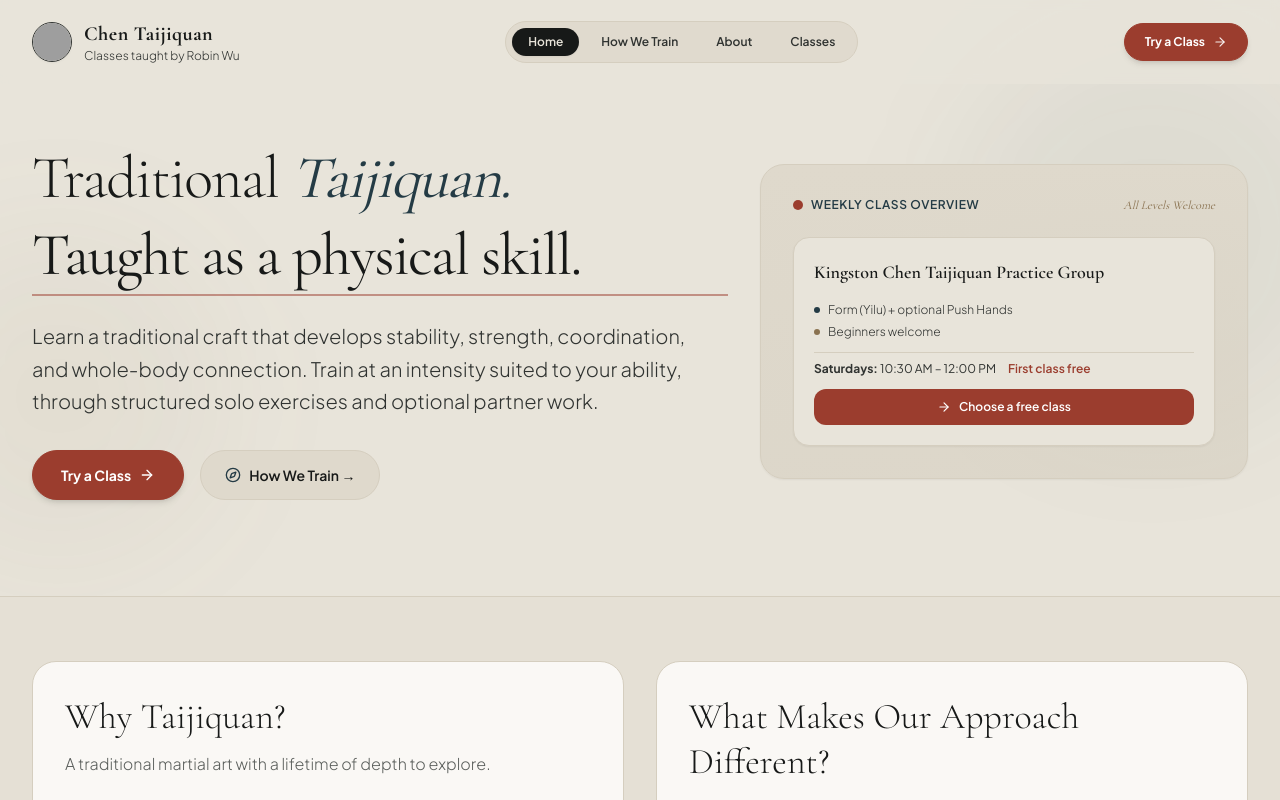
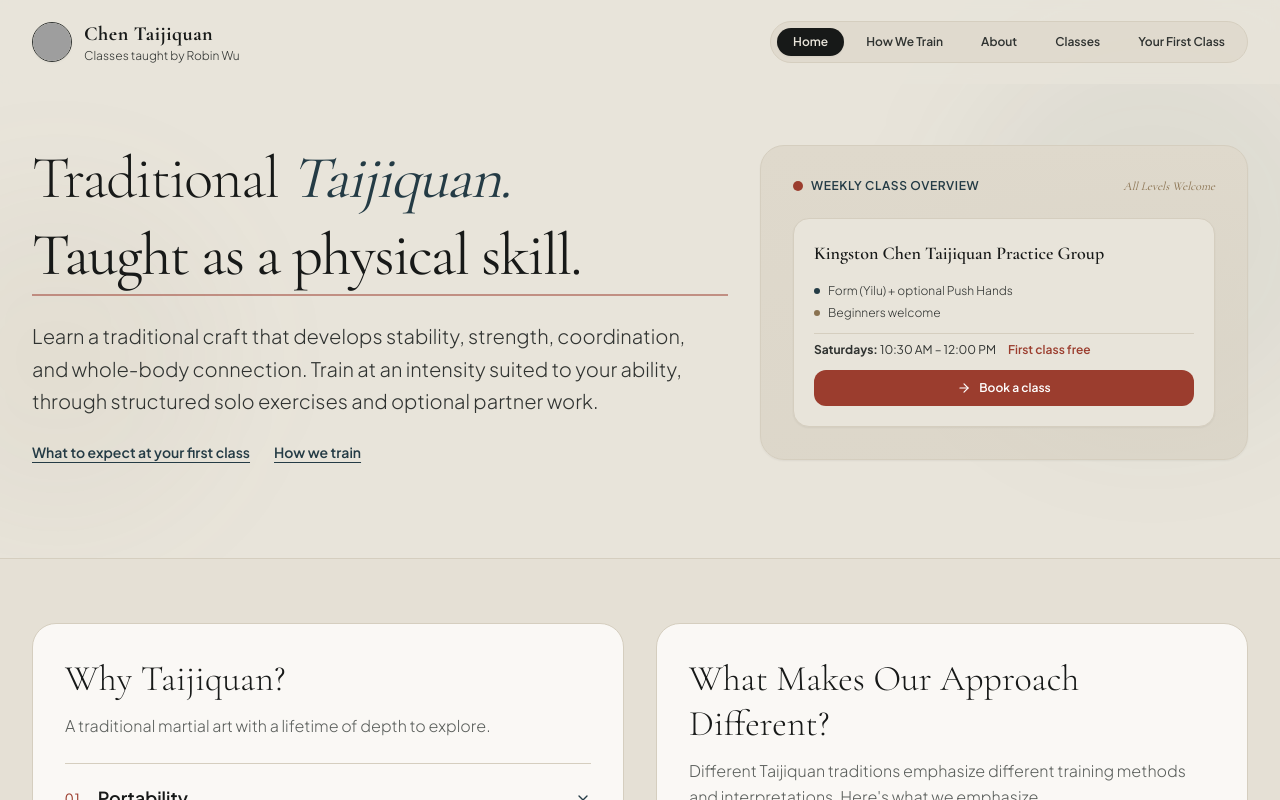
Before and after one commit to RobinfWu/taiji-meetup, a Next.js app: page / in a window 1280 px wide. Shown: the top 800 px of the page. Built offline with nearby package versions, Linux system fonts and the light colour scheme; grey boxes are pictures that could not be loaded.

Commit message:
update: simplify the Try a Class buttons

```diff
--- a/app/components/HeroSection.tsx
+++ b/app/components/HeroSection.tsx
@@ -3,7 +3,7 @@
 import React from "react";
 import Link from "next/link";
 import { TAIJI_DATA, ClassSession } from "../data/taijiData";
-import { ArrowRight, Compass } from "lucide-react";
+import { ArrowRight } from "lucide-react";
 
 interface HeroSectionProps {
   onNavigateTab?: (tabId: string) => void;
@@ -33,22 +33,20 @@ export const HeroSection: React.FC<HeroSectionProps> = () => {
               {TAIJI_DATA.hero.subText}
             </p>
 
-            {/* CTA Action Buttons */}
-            <div className="pt-2 flex flex-col sm:flex-row items-stretch sm:items-center space-y-3 sm:space-y-0 sm:space-x-4">
+            {/* First-class guidance and training information */}
+            <div className="flex flex-col items-start gap-x-6 gap-y-4 sm:flex-row sm:flex-wrap sm:items-center">
               <Link
                 href="/start"
-                className="inline-flex items-center justify-center space-x-2 bg-[#9B3D2E] hover:bg-[#7D3024] text-white px-7 py-3.5 rounded-full text-sm font-bold shadow-md transition-all duration-200 cursor-pointer active:scale-98 border border-[#9B3D2E]"
+                className="text-sm font-semibold text-[#243B45] hover:text-[#9B3D2E] underline decoration-current decoration-1 underline-offset-4 transition-colors focus-visible:outline-2 focus-visible:outline-offset-4 focus-visible:outline-[#243B45]"
               >
-                <span>Try a Class</span>
-                <ArrowRight className="w-4 h-4 text-white" />
+                What to expect at your first class
               </Link>
 
               <Link
                 href="/method"
-                className="inline-flex items-center justify-center space-x-2 bg-[#DFD9CC] hover:bg-[#D5CEBF] border border-[#D5CEBF] text-[#171918] px-6 py-3.5 rounded-full text-sm font-semibold transition-all duration-200 cursor-pointer"
+                className="text-sm font-semibold text-[#243B45] hover:text-[#9B3D2E] underline decoration-current decoration-1 underline-offset-4 transition-colors focus-visible:outline-2 focus-visible:outline-offset-4 focus-visible:outline-[#243B45]"
               >
-                <Compass className="w-4 h-4 text-[#243B45]" />
-                <span>How We Train →</span>
+                How we train
               </Link>
             </div>
           </div>
@@ -99,7 +97,7 @@ export const HeroSection: React.FC<HeroSectionProps> = () => {
                   className="w-full mt-3 py-2.5 bg-[#9B3D2E] hover:bg-[#7D3024] text-white text-xs font-semibold rounded-xl transition-colors flex items-center justify-center space-x-2 cursor-pointer"
                 >
                   <ArrowRight aria-hidden="true" className="w-3.5 h-3.5" />
-                  <span>Choose a free class</span>
+                  <span>Book a class</span>
                 </Link>
               </div>
             </div>
--- a/app/components/Navbar.tsx
+++ b/app/components/Navbar.tsx
@@ -4,7 +4,7 @@ import React, { useState, useEffect } from "react";
 import Link from "next/link";
 import { usePathname } from "next/navigation";
 import { TAIJI_DATA } from "../data/taijiData";
-import { Menu, X, ArrowRight } from "lucide-react";
+import { Menu, X } from "lucide-react";
 
 interface NavbarProps {
   activeTab?: string;
@@ -29,6 +29,7 @@ export const Navbar: React.FC<NavbarProps> = () => {
     { href: "/method", label: "How We Train" },
     { href: "/about", label: "About" },
     { href: "/classes", label: "Classes" },
+    { href: "/start", label: "Your First Class" },
   ];
 
   return (
@@ -61,13 +62,14 @@ export const Navbar: React.FC<NavbarProps> = () => {
         </Link>
 
         {/* Desktop Navigation Links */}
-        <nav className="hidden md:flex items-center space-x-1 lg:space-x-1.5 bg-[#DFD9CC]/90 p-1.5 rounded-full border border-[#D5CEBF]">
+        <nav className="hidden lg:flex items-center space-x-1 lg:space-x-1.5 bg-[#DFD9CC]/90 p-1.5 rounded-full border border-[#D5CEBF]">
           {navItems.map((item) => {
             const isActive = pathname === item.href;
             return (
               <Link
                 key={item.href}
                 href={item.href}
+                aria-current={isActive ? "page" : undefined}
                 className={`px-4 py-1.5 rounded-full text-xs font-semibold transition-all duration-200 cursor-pointer ${
                   isActive
                     ? "bg-[#171918] text-[#E8E4DA] shadow-xs"
@@ -80,29 +82,14 @@ export const Navbar: React.FC<NavbarProps> = () => {
           })}
         </nav>
 
-        {/* Action Button: Start Here */}
-        <div className="hidden sm:flex items-center space-x-3">
-          <Link
-            href="/start"
-            className="inline-flex items-center space-x-2 bg-[#9B3D2E] hover:bg-[#7D3024] text-white px-5 py-2.5 rounded-full text-xs font-bold transition-all shadow-md cursor-pointer active:scale-98 border border-[#9B3D2E]"
-          >
-            <span>Try a Class</span>
-            <ArrowRight className="w-3.5 h-3.5 text-white/90" />
-          </Link>
-        </div>
-
         {/* Mobile menu trigger */}
-        <div className="flex md:hidden items-center space-x-2">
-          <Link
-            href="/start"
-            className="px-3 py-1.5 rounded-full bg-[#9B3D2E] text-white text-xs font-bold flex items-center space-x-1"
-          >
-            <span>Try a Class</span>
-          </Link>
+        <div className="flex lg:hidden items-center space-x-2">
           <button
             onClick={() => setMobileMenuOpen(!mobileMenuOpen)}
-            className="p-2 rounded-lg text-[#171918] hover:bg-[#DFD9CC] focus:outline-none"
+            className="p-2 rounded-lg text-[#171918] hover:bg-[#DFD9CC] focus-visible:outline-2 focus-visible:outline-offset-2 focus-visible:outline-[#243B45]"
             aria-label="Toggle menu"
+            aria-expanded={mobileMenuOpen}
+            aria-controls="mobile-navigation"
           >
             {mobileMenuOpen ? (
               <X className="w-6 h-6" />
@@ -115,7 +102,7 @@ export const Navbar: React.FC<NavbarProps> = () => {
 
       {/* Mobile Drawer Navigation */}
       {mobileMenuOpen && (
-        <div className="md:hidden bg-[#E8E4DA] border-b border-[#D5CEBF] px-4 pt-3 pb-6 shadow-xl animate-in slide-in-from-top duration-200">
+        <nav id="mobile-navigation" className="lg:hidden bg-[#E8E4DA] border-b border-[#D5CEBF] px-4 pt-3 pb-6 shadow-xl animate-in slide-in-from-top duration-200">
           <div className="space-y-1">
             {navItems.map((item) => {
               const isActive = pathname === item.href;
@@ -123,6 +110,7 @@ export const Navbar: React.FC<NavbarProps> = () => {
                 <Link
                   key={item.href}
                   href={item.href}
+                  aria-current={isActive ? "page" : undefined}
                   onClick={() => setMobileMenuOpen(false)}
                   className={`block w-full text-left px-4 py-3 rounded-xl text-sm font-semibold transition-colors ${
                     isActive
@@ -136,17 +124,7 @@ export const Navbar: React.FC<NavbarProps> = () => {
             })}
           </div>
 
-          <div className="mt-4 pt-4 border-t border-[#D5CEBF]">
-            <Link
-              href="/start"
-              onClick={() => setMobileMenuOpen(false)}
-              className="w-full flex items-center justify-center space-x-2 bg-[#9B3D2E] text-white py-3 rounded-xl text-sm font-bold shadow-md"
-            >
-              <span>Try a Class</span>
-              <ArrowRight className="w-4 h-4 text-white" />
-            </Link>
-          </div>
-        </div>
+        </nav>
       )}
     </header>
   );
```
